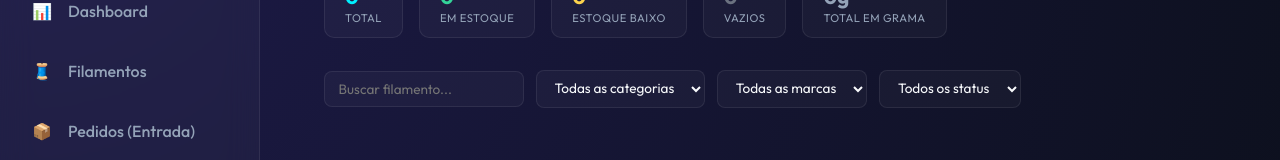
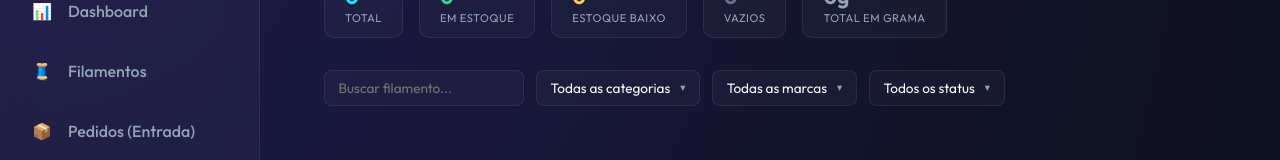
Before and after one commit to GabrielDangelo21/filamentflow, a React (Vite) app: page / in a window 1280 px wide. Shown: the part 185-345 px from the top of the page. Built offline with nearby package versions, Linux system fonts and the light colour scheme.

Commit message:
minha atualização

```diff
--- a/src/pages/Estoque.jsx
+++ b/src/pages/Estoque.jsx
@@ -1,10 +1,82 @@
-import React, { useState, useEffect } from 'react';
+import React, { useState, useEffect, useRef } from 'react';
 import { getAllFilamentsWithStock, getCategories, getBrands } from '../services/storage';
 import { getColorFromName } from '../utils/colorUtils';
 
 const LOW_STOCK = 250;
 const MEDIUM_STOCK = 500;
 const FULL_SPOOL = 1000;
+
+const Select = ({ value, onChange, options }) => {
+  const [open, setOpen] = useState(false);
+  const ref = useRef(null);
+  const selected = options.find(o => o.value === value) || options[0];
+
+  useEffect(() => {
+    const handler = (e) => { if (ref.current && !ref.current.contains(e.target)) setOpen(false); };
+    document.addEventListener('mousedown', handler);
+    return () => document.removeEventListener('mousedown', handler);
+  }, []);
+
+  return (
+    <div ref={ref} style={{ position: 'relative', userSelect: 'none' }}>
+      <button
+        onClick={() => setOpen(o => !o)}
+        style={{
+          display: 'flex',
+          alignItems: 'center',
+          gap: '0.5rem',
+          background: 'var(--card-bg)',
+          border: '1px solid var(--card-border)',
+          borderRadius: '8px',
+          padding: '0.5rem 0.85rem',
+          color: 'var(--text)',
+          fontSize: '0.85rem',
+          fontFamily: 'var(--font-family)',
+          cursor: 'pointer',
+          whiteSpace: 'nowrap',
+        }}
+      >
+        {selected.label}
+        <span style={{ fontSize: '0.65rem', color: 'var(--text-muted)', marginLeft: '2px' }}>▾</span>
+      </button>
+
+      {open && (
+        <div style={{
+          position: 'absolute',
+          top: 'calc(100% + 6px)',
+          left: 0,
+          zIndex: 100,
+          background: '#1a1f2e',
+          border: '1px solid var(--card-border)',
+          borderRadius: '8px',
+          overflow: 'hidden',
+          boxShadow: '0 8px 24px rgba(0,0,0,0.5)',
+          minWidth: '100%',
+        }}>
+          {options.map(opt => (
+            <div
+              key={opt.value}
+              onClick={() => { onChange(opt.value); setOpen(false); }}
+              style={{
+                padding: '0.55rem 1rem',
+                fontSize: '0.85rem',
+                color: opt.value === value ? 'var(--primary)' : 'var(--text)',
+                background: opt.value === value ? 'rgba(0,240,255,0.08)' : 'transparent',
+                cursor: 'pointer',
+                transition: 'background 0.15s',
+                whiteSpace: 'nowrap',
+              }}
+              onMouseEnter={e => { if (opt.value !== value) e.currentTarget.style.background = 'rgba(255,255,255,0.06)'; }}
+              onMouseLeave={e => { if (opt.value !== value) e.currentTarget.style.background = 'transparent'; }}
+            >
+              {opt.label}
+            </div>
+          ))}
+        </div>
+      )}
+    </div>
+  );
+};
 
 const getStockStatus = (stock) => {
   if (stock <= 0) return { label: 'Vazio', color: '#374151', textColor: '#6B7280', badge: '#374151' };
@@ -287,7 +359,6 @@ export default function Estoque() {
     fontFamily: 'var(--font-family)',
     outline: 'none',
     cursor: 'pointer',
-    colorScheme: 'dark',
   };
 
   return (
@@ -347,21 +418,27 @@ export default function Estoque() {
           style={{ ...inputStyle, width: '200px', cursor: 'text' }}
         />
 
-        <select value={filterCategory} onChange={e => setFilterCategory(e.target.value)} style={inputStyle}>
-          <option value="all">Todas as categorias</option>
-          {categories.map(c => <option key={c} value={c}>{c}</option>)}
-        </select>
+        <Select
+          value={filterCategory}
+          onChange={setFilterCategory}
+          options={[{ value: 'all', label: 'Todas as categorias' }, ...categories.map(c => ({ value: c, label: c }))]}
+        />
 
-        <select value={filterBrand} onChange={e => setFilterBrand(e.target.value)} style={inputStyle}>
-          <option value="all">Todas as marcas</option>
-          {brands.map(b => <option key={b} value={b}>{b}</option>)}
-        </select>
+        <Select
+          value={filterBrand}
+          onChange={setFilterBrand}
+          options={[{ value: 'all', label: 'Todas as marcas' }, ...brands.map(b => ({ value: b, label: b }))]}
+        />
 
-        <select value={filterStatus} onChange={e => setFilterStatus(e.target.value)} style={inputStyle}>
-          <option value="all">Todos os status</option>
-          <option value="ok">OK (≥ {MEDIUM_STOCK}g)</option>
-          <option value="low">Baixo (&lt; {MEDIUM_STOCK}g)</option>
-        </select>
+        <Select
+          value={filterStatus}
+          onChange={setFilterStatus}
+          options={[
+            { value: 'all', label: 'Todos os status' },
+            { value: 'ok', label: `OK (≥ ${MEDIUM_STOCK}g)` },
+            { value: 'low', label: `Baixo (< ${MEDIUM_STOCK}g)` },
+          ]}
+        />
 
         {(search || filterStatus !== 'all' || filterCategory !== 'all' || filterBrand !== 'all') && (
           <button
```
